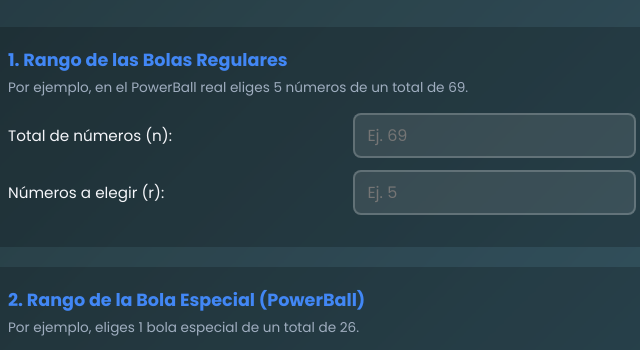
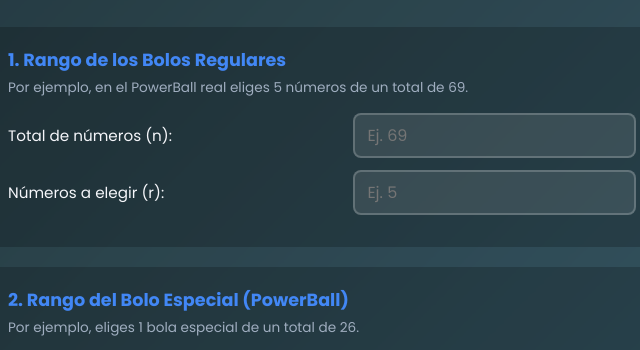
Before and after one commit to lozabeymar/conbinatoria-loteria, a plain HTML site: page index.html in a window 1280 px wide. Shown: the part 516-866 px from the top of the page, 318-958 px from the left. Drawn offline with nearby package versions, Linux system fonts and the light colour scheme.

Commit message:
Update index.html

```diff
--- a/index.html
+++ b/index.html
@@ -29,7 +29,7 @@
             <form id="form-loteria">
                 <!-- Bloque 1: Bolas Regulares -->
                 <div class="seccion-formulario">
-                    <h2>1. Rango de las Bolas Regulares</h2>
+                    <h2>1. Rango de los Bolos Regulares</h2>
                     <p class="subtexto">Por ejemplo, en el PowerBall real eliges 5 números de un total de 69.</p>
                     <div class="grupo-input">
                         <label for="n">Total de números (n):</label>
@@ -43,7 +43,7 @@
 
                 <!-- Bloque 2: PowerBall -->
                 <div class="seccion-formulario">
-                    <h2>2. Rango de la Bola Especial (PowerBall)</h2>
+                    <h2>2. Rango del Bolo Especial (PowerBall)</h2>
                     <p class="subtexto">Por ejemplo, eliges 1 bola especial de un total de 26.</p>
                     <div class="grupo-input">
                         <label for="m">Total de PowerBalls (n):</label>
```
